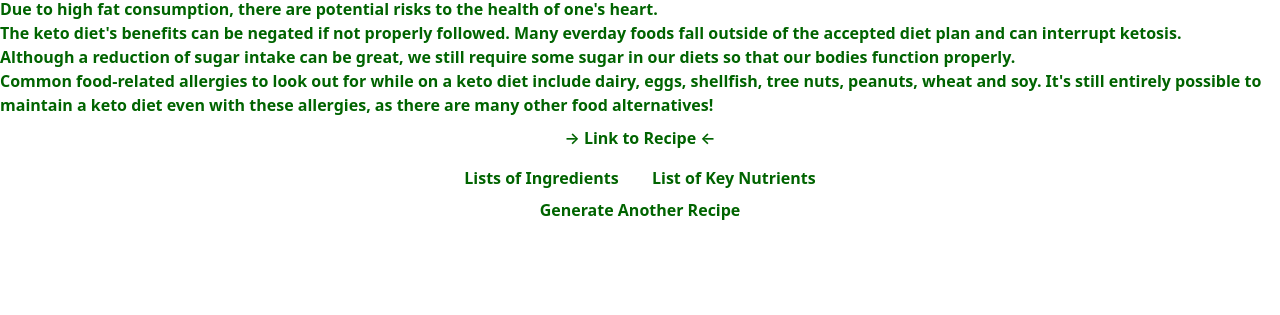
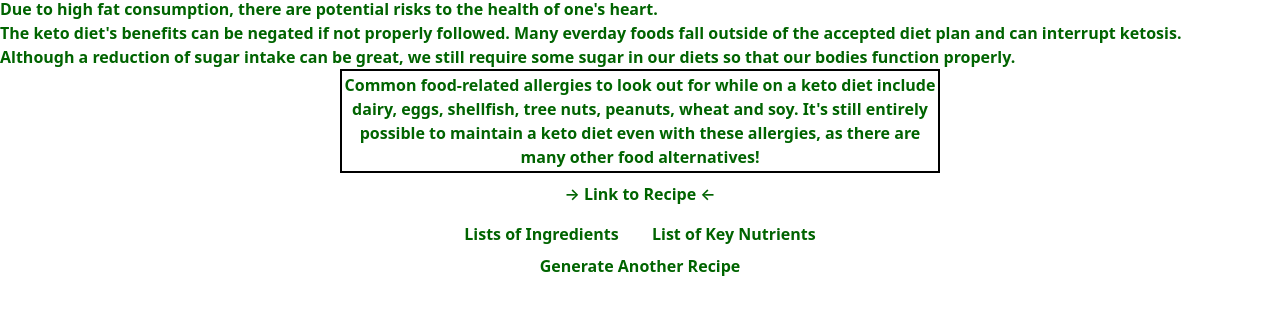
Before and after one commit to PaulNXN1/food_Focus, a plain HTML site: page Keto/ketoindex.html in a window 1280 px wide. Shown: the part 435-750 px from the top of the page. Drawn offline with nearby package versions, Linux system fonts and the light colour scheme; no server answers.

Commit message:
Added CSS for allergy div to keto css file.

```diff
--- a/Keto/assets/keto.css
+++ b/Keto/assets/keto.css
@@ -10,6 +10,21 @@
 
 body{
 
+}
+
+#allergy{
+    display: flex;
+    align-items: center;
+    max-width: 600px;
+    margin: auto;
+}
+
+#allergies{
+    border: 2px solid black;
+    display: block;
+    text-align: center;
+    padding-top: 2px;
+    padding-bottom: 2px;
 }
 
 .header h1{
```
